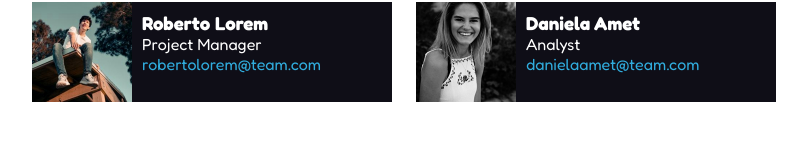
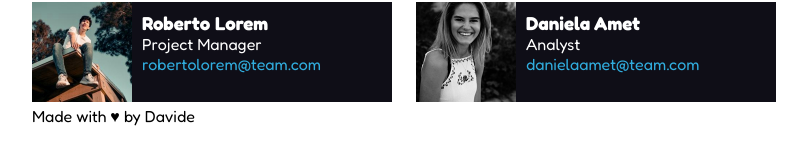
Before and after one commit to davidecaputo/html-css-float-cards, a plain HTML site: page index.html in a window 1280 px wide. Shown: the part 465-628 px from the top of the page, without its empty margins (224-1034 px from the left). Drawn offline with Linux system fonts and the light colour scheme.

Commit message:
Add footer

```diff
--- a/index.html
+++ b/index.html
@@ -74,7 +74,7 @@
 
     <!-- inizio footer -->
     <footer>
-
+        Made with &hearts; by Davide
     </footer>
     <!-- fine footer -->
 </body>
```
